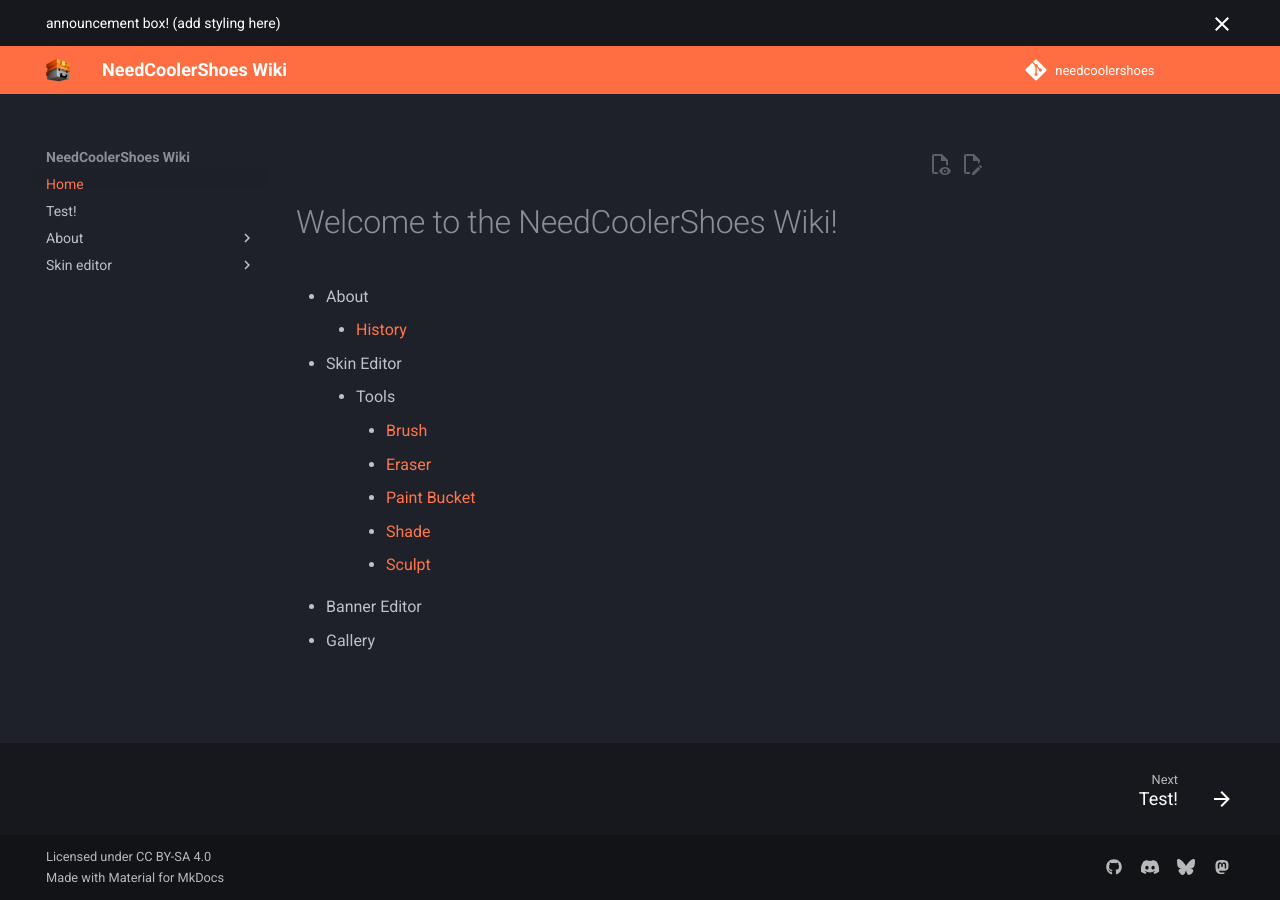
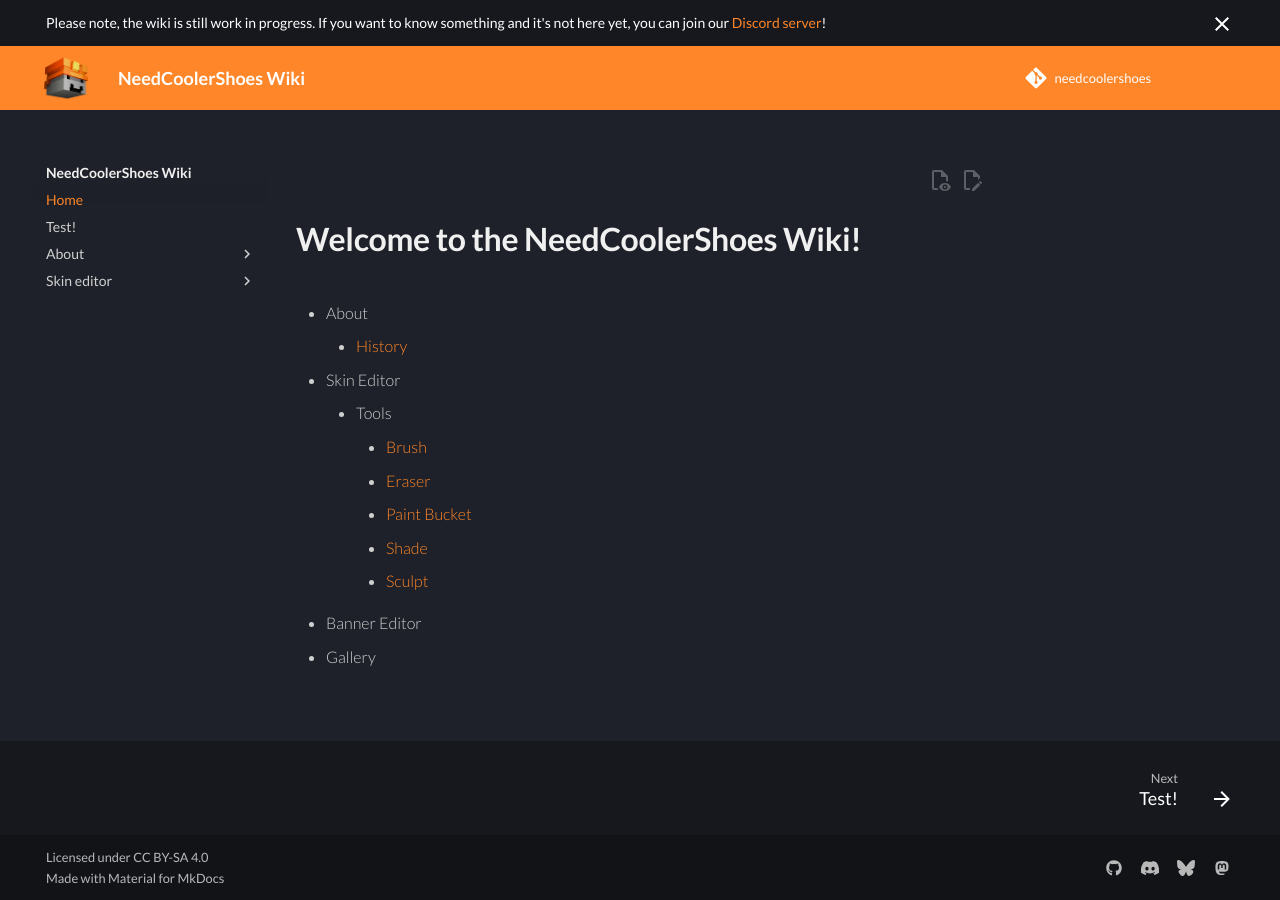
Before and after one commit to NeedCoolerShoes/wiki, an MkDocs documentation site: the page built from docs/index.md, in a window 1280 px wide. Built offline with MkDocs 1.6.1 and Material for MkDocs 9.7.7, drawn with Linux system fonts in a browser that asks for light colours; plug-ins that fetch from the network failed and are left out; comment, search, counter and statistics services are not loaded.

Commit message:
Made UI similar coloristically to the NeedCoolerShoes website

```diff
--- /dev/null
+++ b/docs/stylesheets/extra.css
@@ -0,0 +1,40 @@
+:root  > * {
+    --md-default-fg-color: #ddde;
+    --md-default-fg-color--light: #fffe;
+    --md-primary-fg-color: #ff8629;
+    --md-accent-fg-color: #55b2ff;
+}
+
+.md-header__button.md-logo img, .md-header__button.md-logo svg {
+    display: block;
+    image-rendering: crisp-edges;
+    width: 2.2rem;
+    height: 2.2rem;
+}
+
+.md-header__button.md-logo {
+    margin: .2rem;
+    padding: .3rem;
+}
+
+.md-typeset h1 {
+    font-weight: 700;
+}
+
+.md-typeset h2 {
+    color: var(--md-default-fg-color--light);
+    font-weight: 400;
+}
+
+.md-typeset p {
+    font-weight: 100;
+}
+
+.md-typeset li {
+    font-weight: 100;
+}
+
+.md-typeset strong {
+    color: var(--md-default-fg-color--light);
+    font-weight: 400;
+}
--- a/mkdocs.yml
+++ b/mkdocs.yml
@@ -1,5 +1,7 @@
 site_name: NeedCoolerShoes Wiki
 site_url: https://wiki.needcoolershoes.com
+extra_css:
+  - stylesheets/extra.css
 theme:
   name: material
   custom_dir: overrides
@@ -16,8 +18,8 @@
 
     - media: "(prefers-color-scheme: dark)"
       scheme: slate
-      primary: deep orange
-      accent: deep purple
+      primary: custom
+      accent: custom
       # toggle:
       #   icon: material/lightbulb-outline
       #   name: Switch to light mode
@@ -31,6 +33,8 @@
     - content.code.copy
     - content.action.edit
     - content.action.view
+  font:
+    text: Lato
 edit_uri: edit/main/docs/
 repo_url: https://github.com/needcoolershoes/wiki
 repo_name: needcoolershoes
--- a/overrides/main.html
+++ b/overrides/main.html
@@ -1,5 +1,5 @@
 {% extends "base.html" %}
 
-<!-- {% block announce %}
-  announcement box! (add styling here)
-{% endblock %} -->
+{% block announce %}
+  Please note, the wiki is still work in progress. If you want to know something and it's not here yet, you can join our <a rel="me" href="https://discord.gg/FEfbZYvQUa">Discord server</a>!
+{% endblock %}
```
